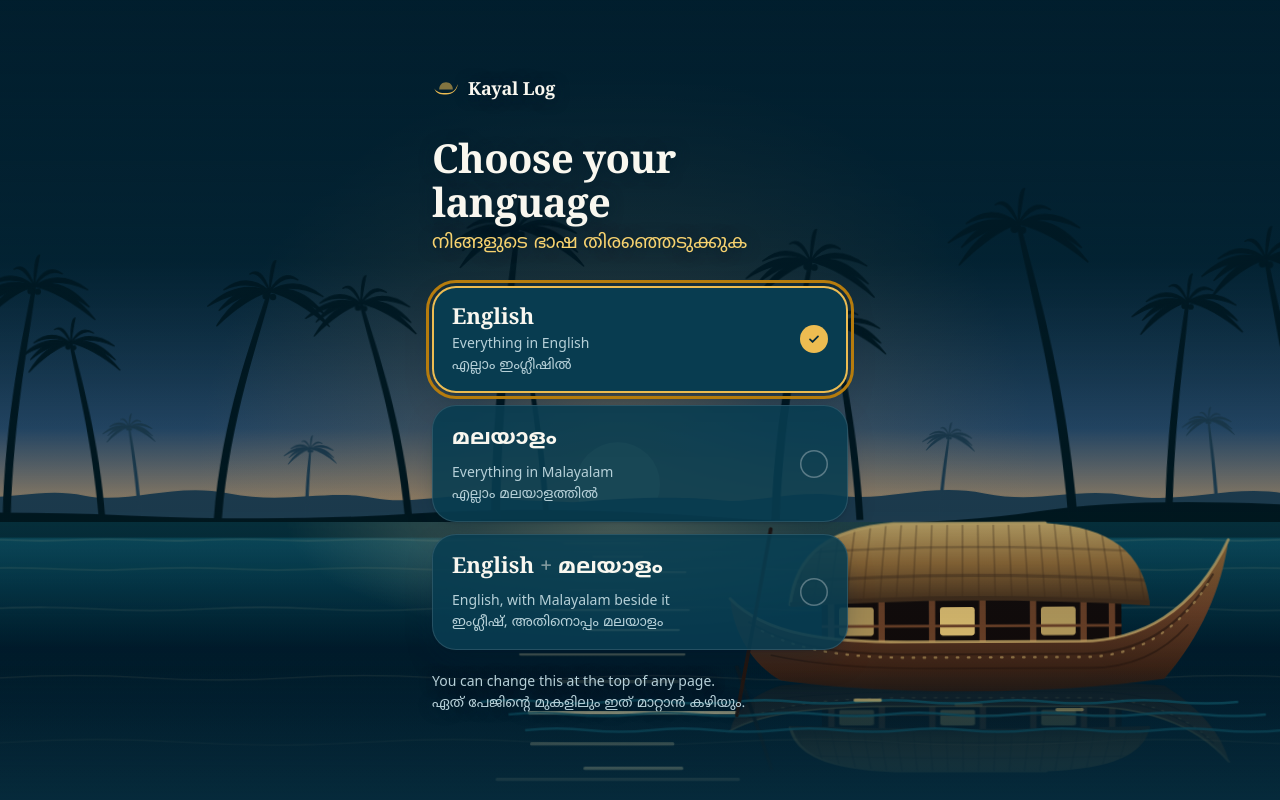
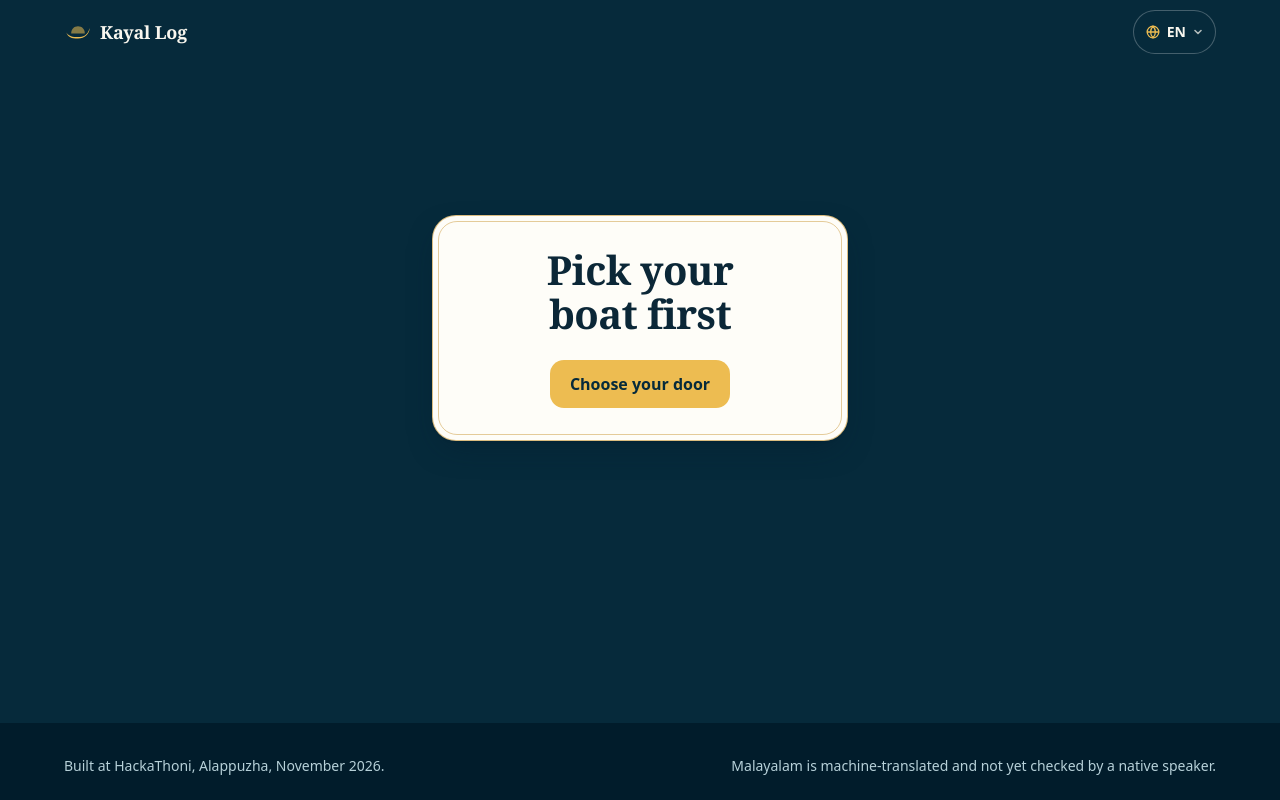
Before and after one commit to Ajaneeshwar/kayal, a React (Vite) app in the folder web/: page /crew in a window 1280 px wide. Before the commit this address led to /. Built offline with nearby package versions, Linux system fonts and the light colour scheme; a web font is replaced by a local one.

Commit message:
pages: explain missing boat and inspector access
Co-Authored-By: Ajaneeshwar S <ajaneeshwar05@gmail.com>

```diff
--- /dev/null
+++ b/web/src/components/AccessNotice.tsx
@@ -0,0 +1,18 @@
+import { AppShell } from './AppShell.tsx';
+import { Bi } from './Bi.tsx';
+import { Card } from './Card.tsx';
+
+export function AccessNotice({ role }: { role: 'crew' | 'inspector' }) {
+  return (
+    <AppShell>
+      <div className="mx-auto grid min-h-[70dvh] max-w-md place-items-center px-4 pt-24">
+        <Card className="p-8 text-center">
+          <Bi k={role === 'crew' ? 'pickBoatFirst' : 'inspectorFirst'} as="h1" className="font-display text-title font-semibold text-ink" />
+          <a href="/#doors" className="mt-6 inline-flex min-h-12 items-center rounded-control bg-gold px-5 font-semibold text-teak">
+            <Bi k="signinTitle" />
+          </a>
+        </Card>
+      </div>
+    </AppShell>
+  );
+}
--- a/web/src/i18n/strings.ts
+++ b/web/src/i18n/strings.ts
@@ -10,6 +10,8 @@ export const en = {
   pageMissing: 'This page does not exist',
   chooseDoorHelp: 'Go back to the start and choose a door.',
   goHome: 'Go to the start',
+  pickBoatFirst: 'Pick your boat first',
+  inspectorFirst: 'Sign in as inspector',
 
   howTitle: 'How it works',
   sayTitle: 'Say it',
--- a/web/src/pages/crew/CrewPage.tsx
+++ b/web/src/pages/crew/CrewPage.tsx
@@ -1,5 +1,6 @@
 import { useCallback, useEffect, useMemo, useRef, useState, type FormEvent, type ReactNode } from 'react';
-import { Link, Navigate, useSearchParams } from 'react-router';
+import { Link, useSearchParams } from 'react-router';
+import { AccessNotice } from '../../components/AccessNotice.tsx';
 import { AnimatePresence, motion } from 'motion/react';
 import { LanguageSwitch } from '../../components/LanguageSwitch.tsx';
 import { StatusBadge } from '../../components/StatusBadge.tsx';
@@ -66,7 +67,7 @@ const STATE_LABEL: Record<MicState, CrewKey> = {
 export default function CrewPage() {
   const [params] = useSearchParams();
   const boatId = params.get('boat');
-  if (!boatId) return <Navigate to="/" replace />;
+  if (!boatId) return <AccessNotice role="crew" />;
   return <Crew key={boatId} boatId={boatId} />;
 }
 
--- a/web/src/pages/dashboard/DashboardPage.tsx
+++ b/web/src/pages/dashboard/DashboardPage.tsx
@@ -2,6 +2,7 @@ import { useCallback, useEffect, useMemo, useRef, useState, type ReactNode } fro
 import { AnimatePresence, motion } from 'motion/react';
 import { BrandMark } from '../../components/AppShell.tsx';
 import { Bi } from '../../components/Bi.tsx';
+import { AccessNotice } from '../../components/AccessNotice.tsx';
 import { LanguageSwitch } from '../../components/LanguageSwitch.tsx';
 import { usePick } from '../../i18n/language.ts';
 import type { Text } from '../../i18n/index.ts';
@@ -118,11 +119,10 @@ interface Toast {
 }
 
 export default function DashboardPage() {
-  const signedIn = useRef(readAdminPin() !== null).current;
-  useEffect(() => {
-    if (!signedIn) window.location.replace('/');
-  }, [signedIn]);
+  return readAdminPin() ? <InspectorDashboard /> : <AccessNotice role="inspector" />;
+}
 
+function InspectorDashboard() {
   const { state, setState, reports, setReports, error, link, fresh, refresh } = useDashboard();
   const [modal, setModal] = useState<Modal>(null);
   const pick = usePick();
```
